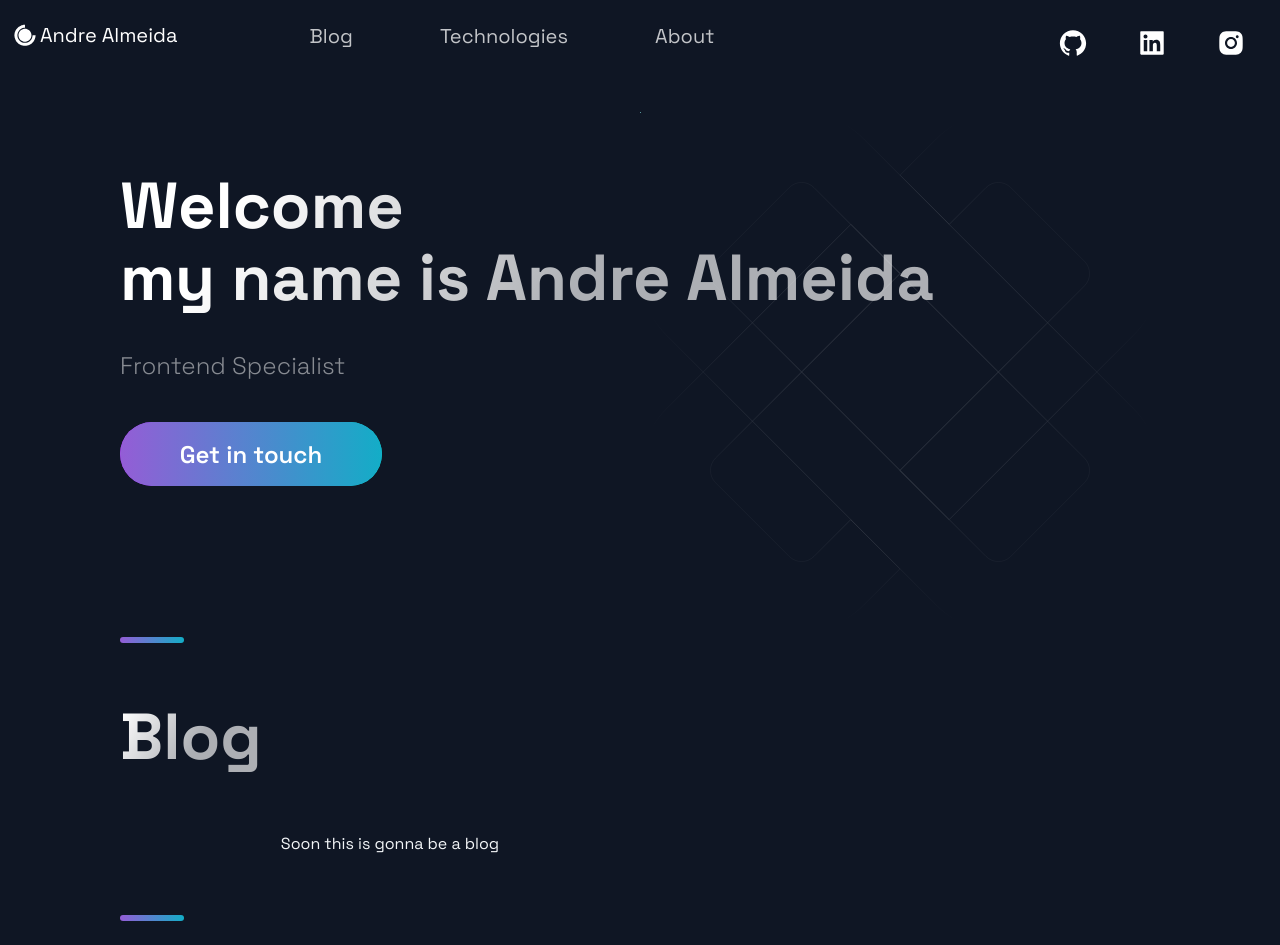
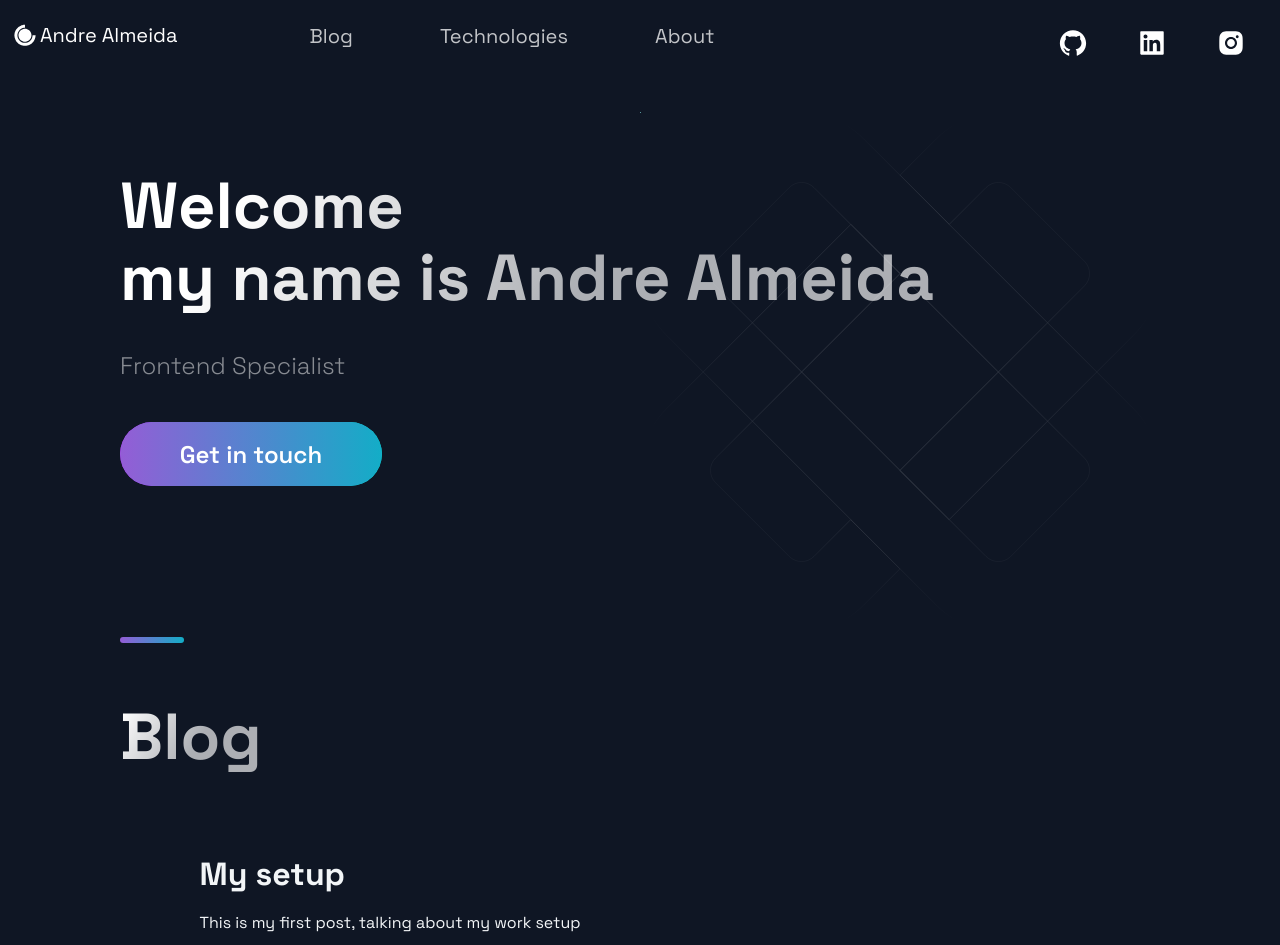
Before and after one commit to aalmeida00/portifolio, a Next.js app: page / in a window 1280 px wide. Shown: the top 945 px of the page. Built offline with nearby package versions, Linux system fonts and the light colour scheme.

Commit message:
Add getStaticProps from next to render my posts

```diff
--- a/src/components/Blog/Blog.js
+++ b/src/components/Blog/Blog.js
@@ -9,12 +9,21 @@ import {
   SectionTitle,
 } from '../../styles/GlobalComponents';
 
-const Blog = () => (
+const Blog = ({posts}) => (
   <Section nopadding id="blog">
     <SectionDivider />
     <SectionTitle main>Blog</SectionTitle>
     <GridContainer>
-     Soon this is gonna be a blog
+      {posts.map((post, idx) => {
+        return (
+          <div key={idx}>
+            <h1>{post.data.title}</h1>
+            <p>{post.data.excerpt}</p>
+          </div>
+        )
+      }
+        )
+      }
     </GridContainer>
   </Section>
 );
--- a/src/pages/index.js
+++ b/src/pages/index.js
@@ -7,14 +7,19 @@ import Timeline from '../components/TimeLine/TimeLine';
 import { Layout } from '../layout/Layout';
 import { Section } from '../styles/GlobalComponents';
 
-const Home = () => {
+import fs from 'fs'
+import path from 'path'
+import matter from 'gray-matter';
+
+
+const Home = ({posts}) => {
   return (
     <Layout>
       <Section grid>
         <Hero />
         <BgAnimation />
       </Section>
-      <Blog />
+      <Blog posts={posts} />
       <Technologies />
       <Timeline />
       <Acomplishments />
@@ -23,3 +28,28 @@ const Home = () => {
 };
 
 export default Home;
+
+
+export async function getStaticProps() {
+  const files = fs.readdirSync(path.join('src/posts'))
+
+  const posts = files.map(file => {
+    const slug = file.replace('.md', '')
+    const markdownWithMeta = fs.readFileSync(path.join('src/posts', file), 'utf8')
+
+     const {data} = matter(markdownWithMeta)
+
+    return {
+      slug,
+      data
+     }
+
+  })
+
+
+  return {
+    props: {
+      posts: posts,
+    },
+  };
+}
--- /dev/null
+++ b/src/posts/my-setup.md
@@ -0,0 +1,11 @@
+---
+title: 'My setup'
+date: '30.03.2022'
+excerpt: 'This is my first post, talking about my work setup'
+cover_image: '/images/posts/test.jpg'
+---
+
+## Heading Two
+
+* Item 1
+* Item 2
```
